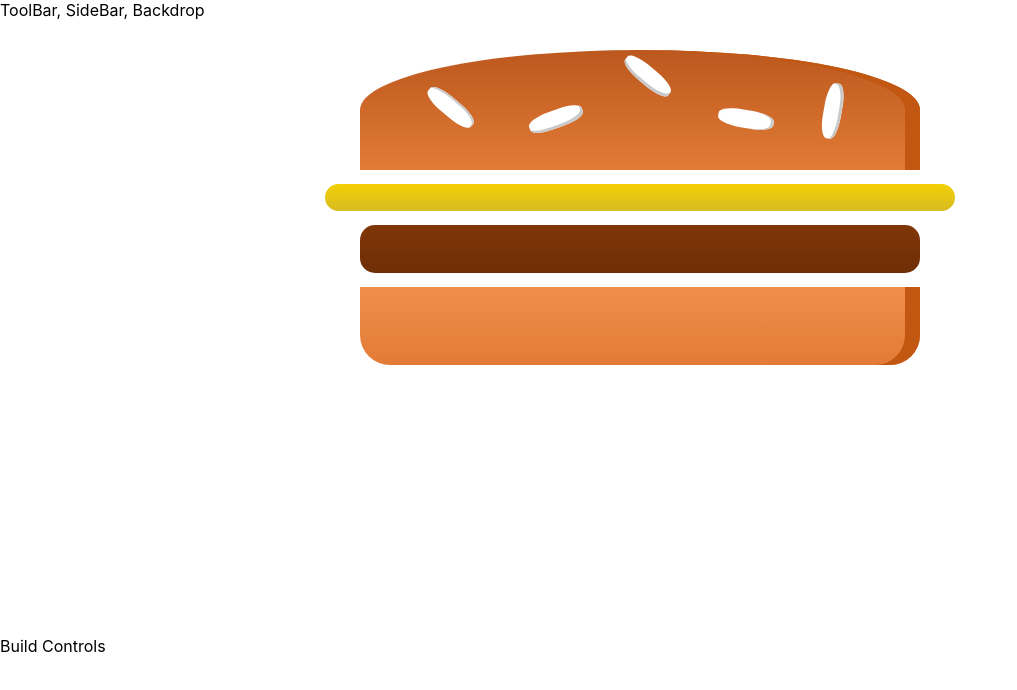
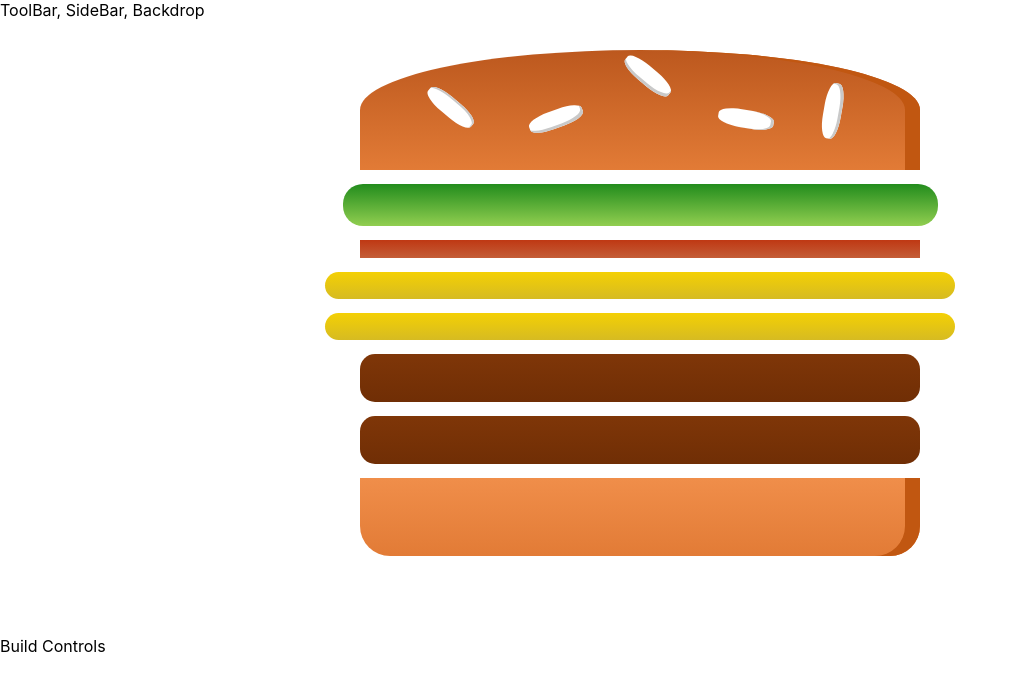
Before and after one commit to cmjoy136/Burger-Builder, a React (Create React App) app: page / in a window 1280 px wide. Shown: the top 690 px of the page, without its empty margins (0-1017 px from the left). Built offline with nearby package versions, Linux system fonts and the light colour scheme.

Commit message:
added state to BurgerBuilder, render ingredients dynamically based off state

```diff
--- a/src/components/Burger/Burger.js
+++ b/src/components/Burger/Burger.js
@@ -3,11 +3,17 @@
 import BurgerIngredient from './BurgerIngredients/BurgerIngredients'
 
 const burger = (props) => {
+    const arrIngredients = Object.keys(props.ingredients)
+        .map(igKey => {
+            return [...Array(props.ingredients[igKey])].map((_, i) => {
+                return <BurgerIngredient key={igKey + i} type={igKey}/>
+        })
+    })
+
     return(
         <div className={classes.Burger}>
             <BurgerIngredient type='bread-top'/>
-            <BurgerIngredient type='cheese'/>
-            <BurgerIngredient type='meat'/>
+            {arrIngredients}
             <BurgerIngredient type='bread-bottom'/>
         </div>
     )
--- a/src/containers/BurgerBuilder/BurgerBuilder.js
+++ b/src/containers/BurgerBuilder/BurgerBuilder.js
@@ -3,10 +3,24 @@
 import Burger from '../../components/Burger/Burger'
 
 class BurgerBuilder extends Component {
+    // constructor(props){
+    //     super(props)
+    //     this.state = {}
+    // }
+    state = {
+        ingredients: {
+            lettuce: 1,
+            bacon: 1,
+            cheese: 2,
+            meat: 2
+        }
+    }
+
+
     render() {
         return(
            <Aux>
-               <Burger/>
+               <Burger ingredients={this.state.ingredients}/>
                <div>
                    Build Controls
                </div>
```
